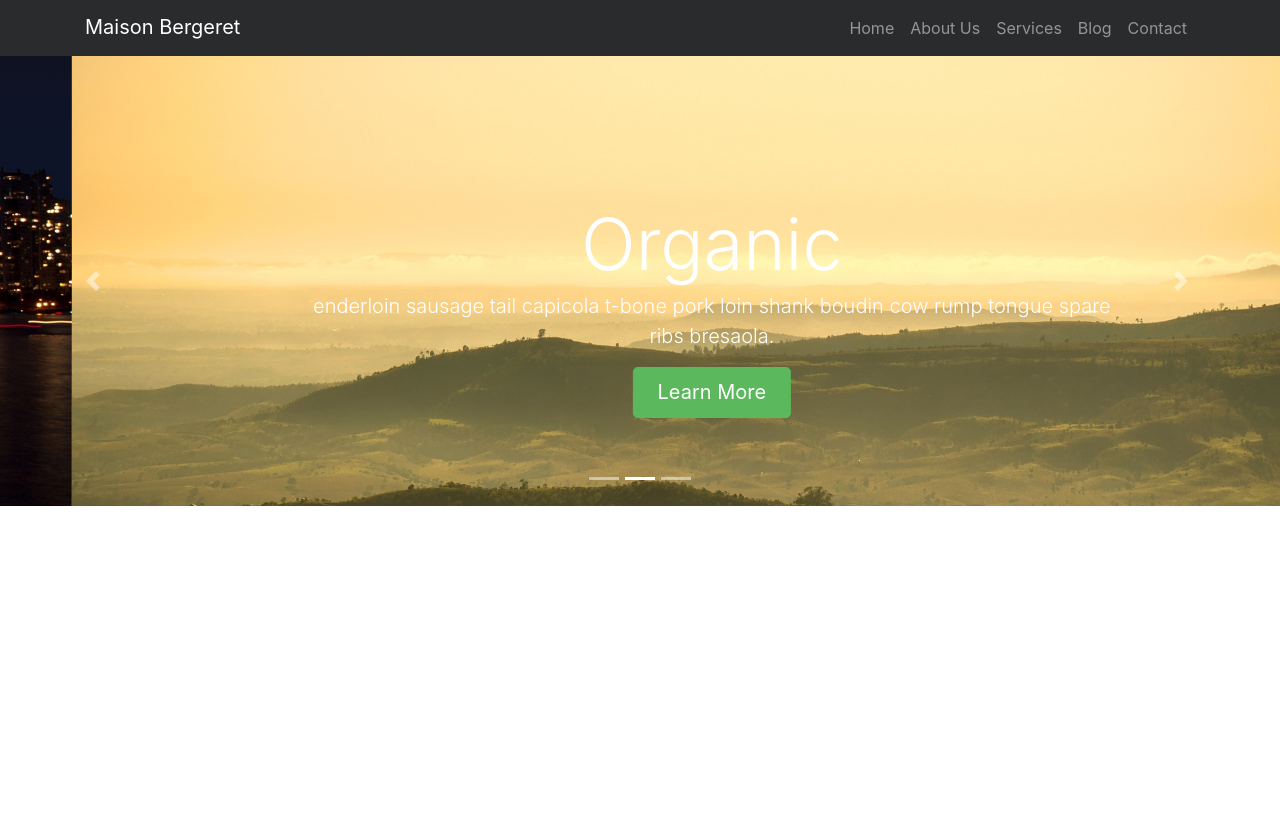
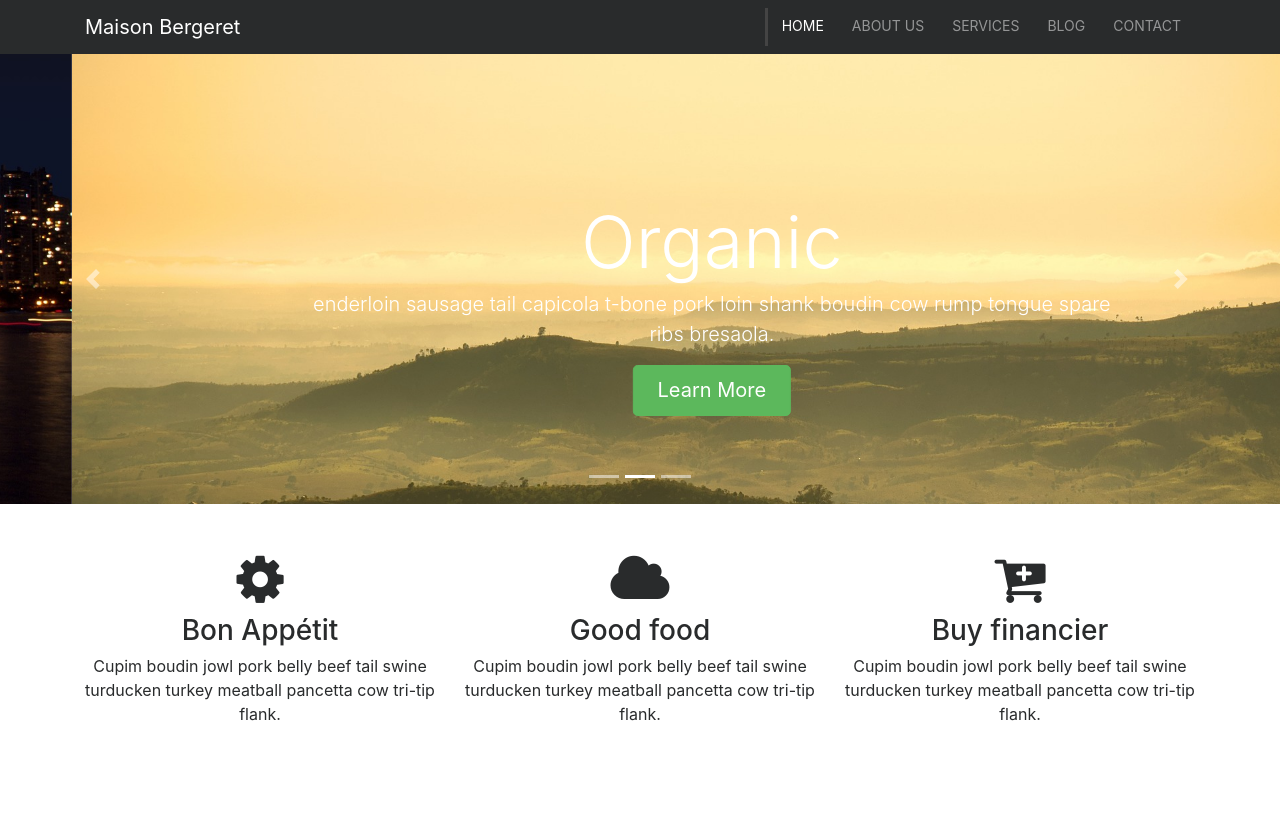
Before and after one commit to BFfrancois/MaisonBergeret, a website: page src/index.html in a window 1280 px wide. Shown: the top 814 px of the page. Drawn offline with Linux system fonts and the light colour scheme.

Commit message:
home icon

```diff
--- a/src/index.html
+++ b/src/index.html
@@ -4,7 +4,7 @@
   <meta charset="UTF-8">
   <meta name="viewport" content="width=device-width, initial-scale=1.0">
   <meta http-equiv="X-UA-Compatible" content="ie=edge">
-  <link rel="stylesheet" href="css/font-awesome.min">
+  <link rel="stylesheet" href="css/font-awesome.min.css">
   <link rel="stylesheet" href="css/bootstrap.css">
   <link rel="stylesheet" href="css/style.css">
 
@@ -19,7 +19,7 @@
       <div class="collapse navbar-collapse" id="navbarNav">
         <a href="index.html" class="navbar-brand">Maison Bergeret</a>
         <ul class="navbar-nav ml-auto">
-          <li class="nav-item">
+          <li class="nav-item active">
           <a hrerf="index.html" class="nav-link">Home</a>
           </li>
           <li class="nav-item">
@@ -89,6 +89,27 @@
       </a>
     </div>
   </section>
+<!--   Home icon section  -->
+  <section id="home-icons" class="py-5">
+    <div class="container">
+      <div class="row">
+        <div class="col-md-4 mb-4 text-center">
+          <i class="fa fa-cog mb-2"></i>
+            <h3>Bon Appétit </h3>
+            <p>Cupim boudin jowl pork belly beef tail swine turducken turkey meatball pancetta cow tri-tip flank.</p>
+        </div>
+        <div class="col-md-4 mb-4 text-center">
+          <i class="fa fa-cloud mb-2"></i>
+            <h3>Good food</h3>
+            <p>Cupim boudin jowl pork belly beef tail swine turducken turkey meatball pancetta cow tri-tip flank.</p>
+        </div><div class="col-md-4 mb-4 text-center">
+          <i class="fa fa-cart-plus mb-2"></i>
+            <h3>Buy financier</h3>
+            <p>Cupim boudin jowl pork belly beef tail swine turducken turkey meatball pancetta cow tri-tip flank.</p>
+        </div>
+      </div>
+    </div>
+
 
   <script src="js/jquery.min.js"></script>
   <script src="js/tether.min.js"></script>
--- a/src/scss/style.scss
+++ b/src/scss/style.scss
@@ -1,6 +1,22 @@
+$icon-size: 55px;
+
 .carousel-item{
   height:450px;
 }
+
+.navbar{
+  .nav-link{
+    font-size:14px;
+    text-transform:uppercase;
+    padding-left:1em !important;
+    padding-right:1em !important;;
+  }
+
+  .nav-item.active{
+    border-left:#444 3px solid;
+  }
+}
+
 
 .carousel-image-1{
   background:url('../img/image1.jpg');
@@ -16,3 +32,9 @@
   background:url('../img/image3.jpg');
   background-size:cover;
 }
+
+#home-icons{
+  .fa{
+    font-size:$icon-size;
+  }
+}
```
Also changed, not shown: src/css/style.css.
